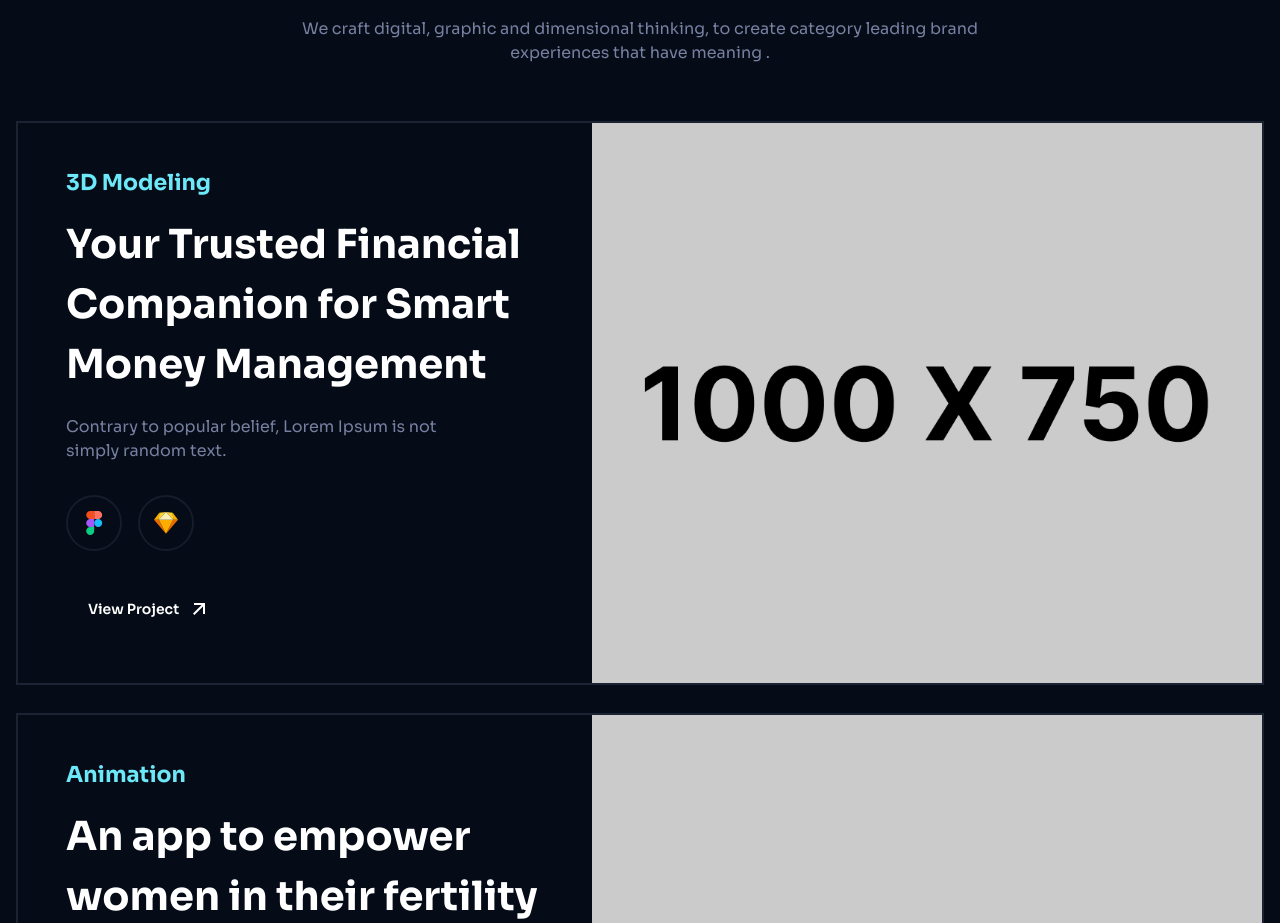
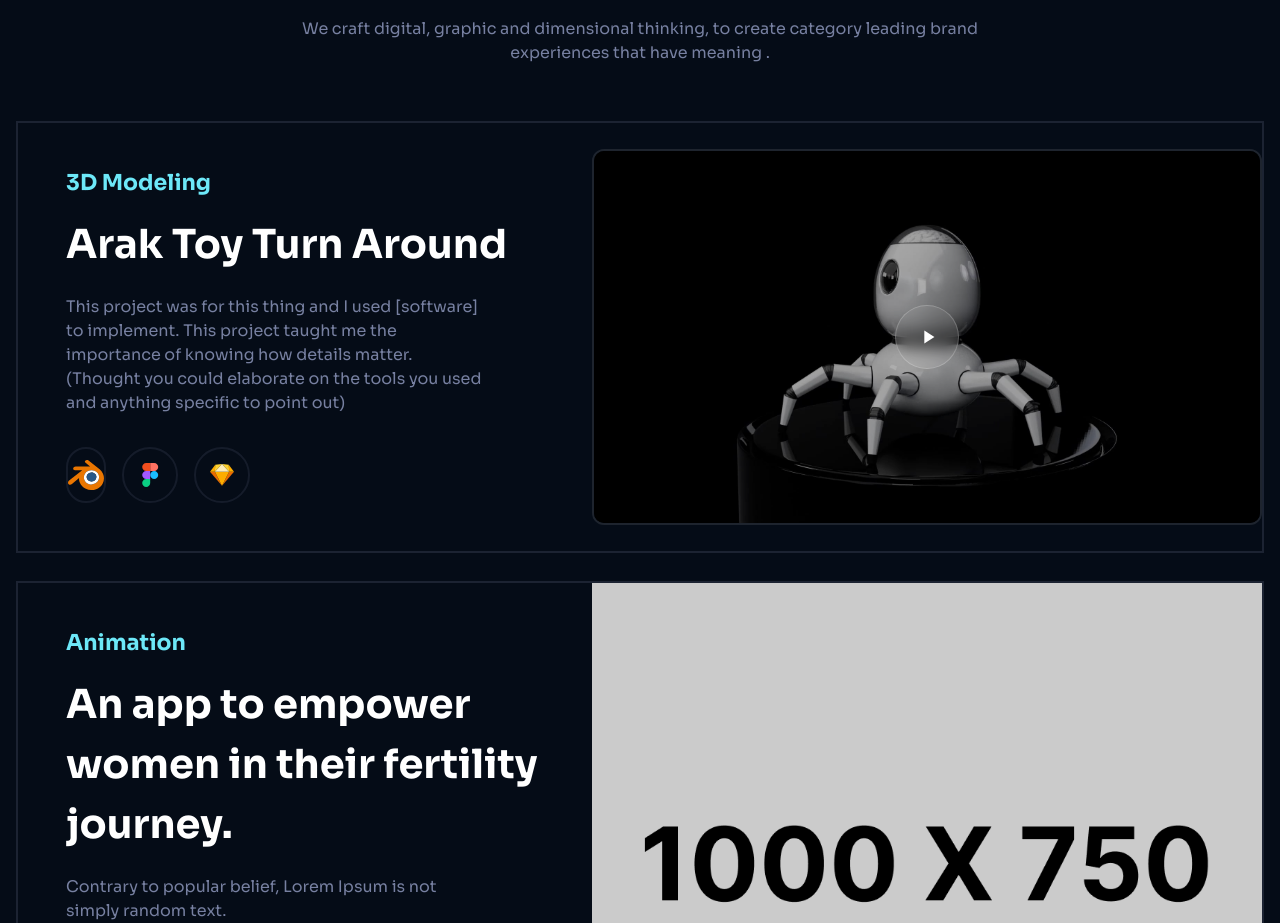
Before and after one commit to Blaker19/cooperh.com, a website: page src/index.html in a window 1280 px wide. Shown: the part 1748-2671 px from the top of the page. Drawn offline with Linux system fonts and the light colour scheme.

Commit message:
Update site

```diff
--- a/src/index.html
+++ b/src/index.html
@@ -312,10 +312,14 @@
                         <div class="order-2 p-10 md:p-12 lg:flex-1 lg:order-1">
                             <p class="text-warning text-[22px] font-bold">3D Modeling</p>
                             <a href="javascript:;" class="font-bold text-2xl/normal md:text-3xl/normal lg:text-[40px]/normal inline-block mt-5">
-                                Your Trusted Financial Companion for Smart Money Management
+                                Arak Toy Turn Around
                             </a>
-                            <p class="text-gray max-w-[420px] mt-3 md:mt-5">Contrary to popular belief, Lorem Ipsum is not simply random text.</p>
+                            <p class="text-gray max-w-[420px] mt-3 md:mt-5">This project was for this thing and I used [software] to implement. This project taught me the importance of knowing how details matter. (Thought you could elaborate on the tools you used and anything specific to point out)</p>
                             <div class="flex items-center gap-4 mt-5 md:mt-8">
+                                <div class="border-2 border-gray/[14%] h-14 w-10 rounded-full flex items-center justify-center">
+                                    <img src="assets/images/blender.svg" alt="">
+                                </div>
+
                                 <div class="border-2 border-gray/[14%] h-14 w-14 rounded-full flex items-center justify-center">
                                     <img src="assets/images/figma-ex.svg" alt="">
                                 </div>
@@ -323,18 +327,38 @@
                                     <img src="assets/images/sketch-ex.svg" alt="">
                                 </div>
                             </div>
-                            <div class="inline-block mt-8">
-                                <a href="javascript:;" class="flex items-center gap-2.5 py-3.5 text-sm font-semibold px-5 border-2 border-dark duration-300 hover:bg-dark hover:text-white dark:border-white/[14%] dark:hover:bg-white dark:hover:text-dark">
-                                    View Project
-                                    <svg width="20" height="20" viewBox="0 0 20 20" fill="none" xmlns="http://www.w3.org/2000/svg">
-                                        <path d="M14.0035 7.4083L5.41176 16L4 14.5882L12.5917 5.99654H5.01905V4H16V14.981H14.0035V7.4083Z" fill="currentColor" />
-                                    </svg>
-                                </a>
-                            </div>
+
                         </div>
-                        <div class="xl:max-w-[670px] lg:max-w-[400px] w-full lg:order-2 order-1">
-                            <img src="assets/images/work-1.png" class="object-cover w-full h-full mx-auto" alt="">
-                        </div>
+                        <div class="xl:max-w-[670px] lg:max-w-[400px] w-full lg:order-2 order-1 flex items-center justify-center p-6 lg:p-0">
+                            <button
+                              type="button"
+                              class="group relative w-full overflow-hidden rounded-xl border-2 border-white/10 hover:border-purple/60 transition aspect-video"
+                              data-vimeo-id="1158272829"
+                              data-vimeo-hash="6188c32059"
+                              aria-label="Play video: Arak Toy Turnaround"
+                            >
+                              <img
+                                src="assets/images/arak-poster.jpg"
+                                alt="Arak Toy Turnaround video preview"
+                                class="w-full h-full object-cover"
+                              />
+
+                              <!-- dark overlay on hover -->
+                              <div class="absolute inset-0 bg-black/20 group-hover:bg-black/35 transition"></div>
+
+                              <!-- play button -->
+                              <div class="absolute inset-0 flex items-center justify-center">
+                                <div class="w-16 h-16 rounded-full bg-white/10 border border-white/20 backdrop-blur flex items-center justify-center group-hover:scale-105 transition">
+                                  <svg width="22" height="22" viewBox="0 0 24 24" fill="currentColor" class="text-white translate-x-[1px]">
+                                    <path d="M8 5v14l11-7z"></path>
+                                  </svg>
+                                </div>
+                              </div>
+                            </button>
+                          </div>
+
+
+
                     </div>
                     <div class="flex flex-wrap lg:flex-nowrap items-stretch border-2 border-gray/20 dark:border-white/[12%]" data-aos="fade-up">
                         <div class="order-2 p-10 md:p-12 lg:flex-1 lg:order-1">
```
